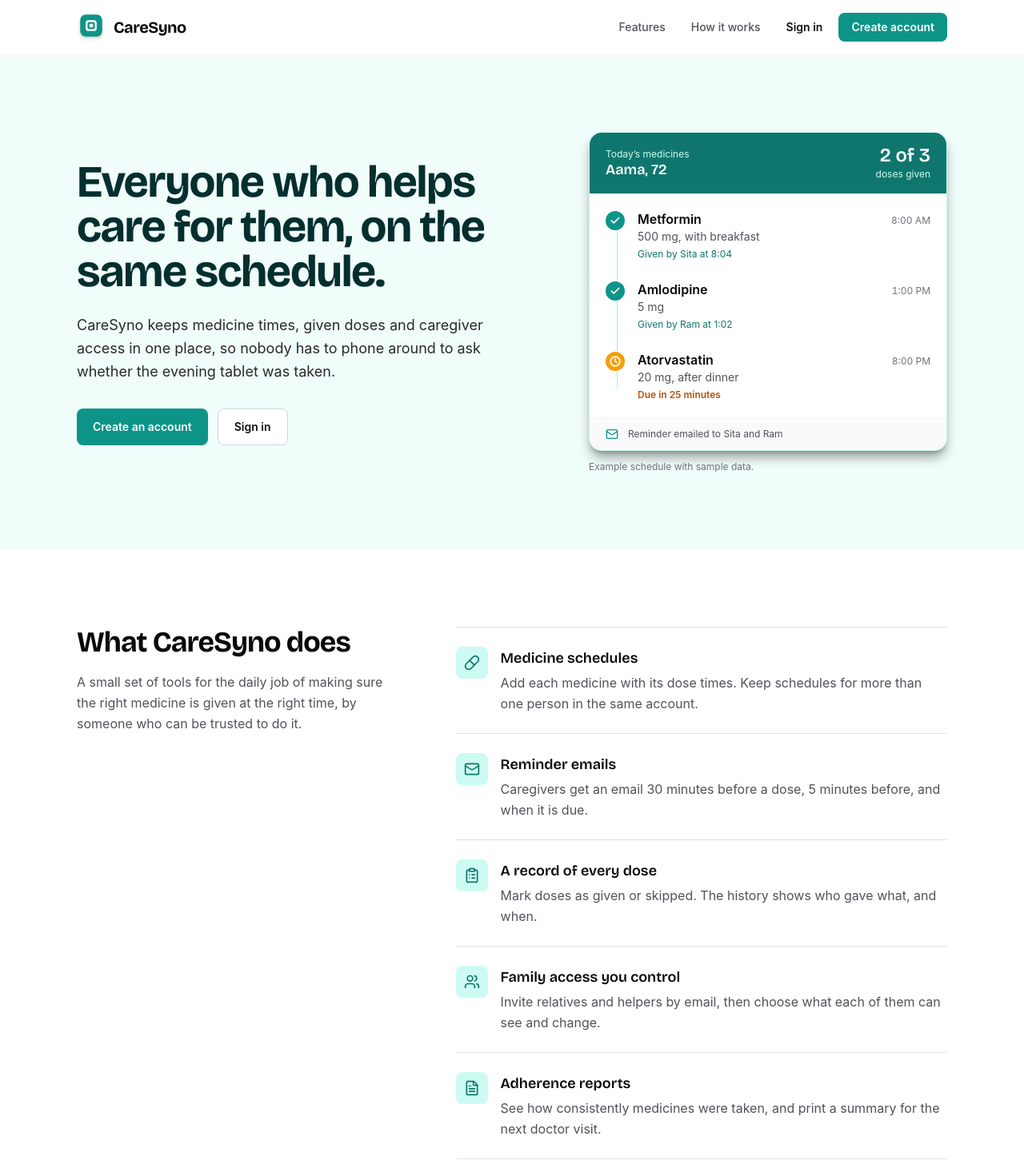
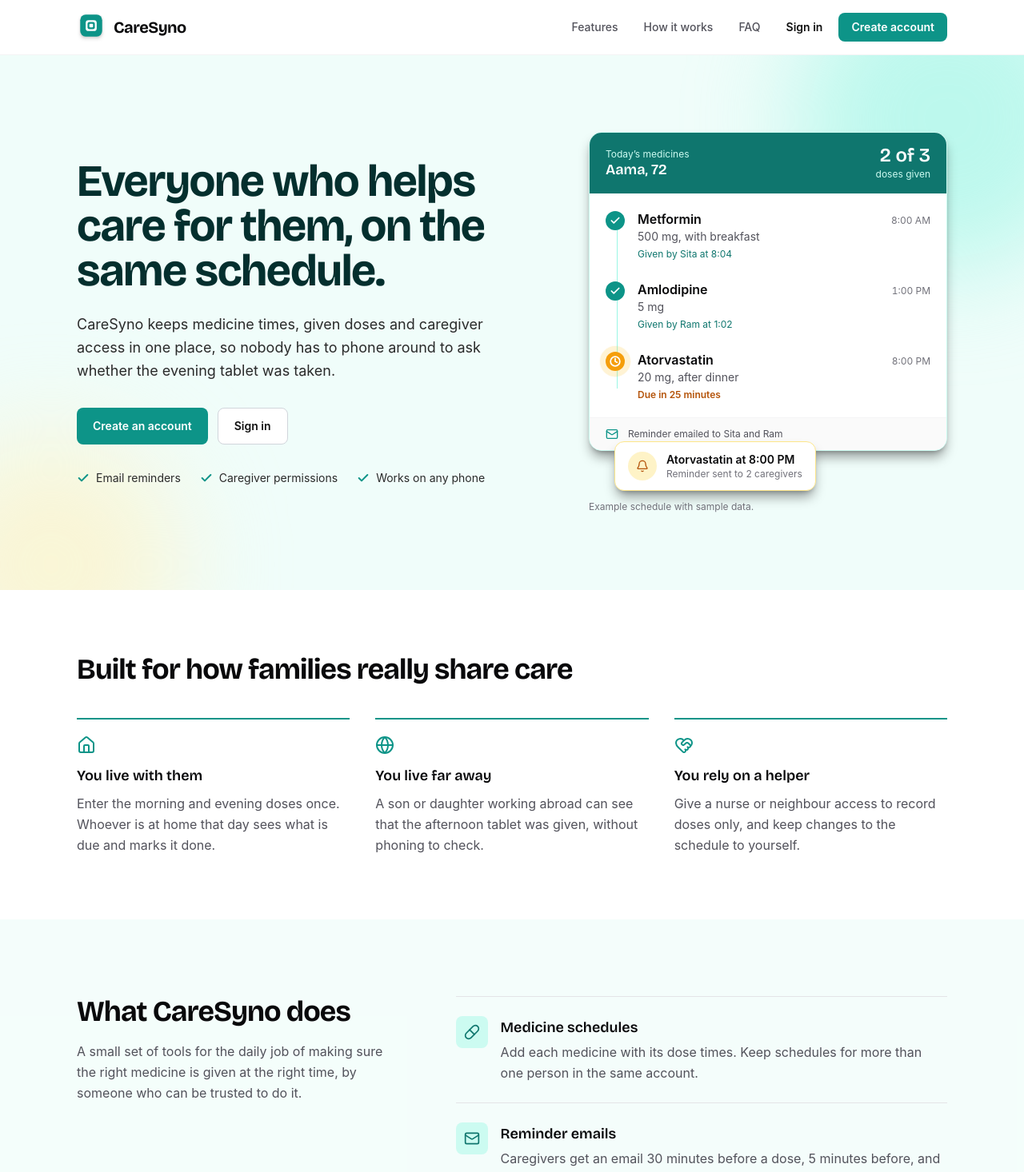
Before and after one commit to Sunil-Phuyal/Care-Syno, a React (Vite) app in the folder CareSyncFE/: page / in a window 1280 px wide. Shown: the top 1466 px of the page at 80% size. Built offline with nearby package versions, Linux system fonts and the light colour scheme; no server answers.

Commit message:
Safer security wording, improved landing page

```diff
--- a/CareSyncFE/src/components/layout/DashboardLayout.tsx
+++ b/CareSyncFE/src/components/layout/DashboardLayout.tsx
@@ -281,8 +281,8 @@ function SidebarContent({ onNavigate }: { onNavigate: (path: string) => void })
             </svg>
           </div>
           <div>
-            <p className="text-xs font-semibold text-gray-900 dark:text-gray-50">HIPAA Compliant</p>
-            <p className="text-xs text-gray-500 dark:text-gray-400">Your data is secure</p>
+            <p className="text-xs font-semibold text-gray-900 dark:text-gray-50">Private & Secure</p>
+            <p className="text-xs text-gray-500 dark:text-gray-400">Shared only with your care team</p>
           </div>
         </div>
       </div>
--- a/CareSyncFE/src/pages/Landing.tsx
+++ b/CareSyncFE/src/pages/Landing.tsx
@@ -2,7 +2,7 @@
 // Public home page for CareSyno. Logged-in users are sent straight to the dashboard.
 
 import { Link, Navigate } from 'react-router-dom';
-import { Check, Clock, Mail, ClipboardList, Users, FileText, Pill } from 'lucide-react';
+import { Bell, Check, ChevronDown, ClipboardList, Clock, FileText, Globe, HeartHandshake, Home, Mail, Pill, Users } from 'lucide-react';
 import { useAuth } from '../context/AuthContext';
 import { storage } from '../utils/storage';
 import careSyncLogo from '../assets/careSyncLogo.svg?url';
@@ -33,7 +33,7 @@ const DOSES: Dose[] = [
 
 function DayTimeline() {
   return (
-    <figure className="w-full max-w-md">
+    <figure className="relative w-full max-w-md">
       <div className="overflow-hidden rounded-2xl border border-primary-100 bg-white shadow-lg dark:border-gray-700 dark:bg-gray-800">
         <div className="flex items-center justify-between bg-primary-700 px-5 py-4 text-white dark:bg-primary-800">
           <div>
@@ -93,11 +93,19 @@ function DayTimeline() {
           Reminder emailed to Sita and Ram
         </div>
       </div>
+      <div className="-mt-3 ml-8 hidden w-fit items-center gap-3 rounded-xl border border-warning-200 bg-white px-4 py-3 shadow-lg dark:border-warning-700 dark:bg-gray-800 lg:relative lg:z-10 lg:flex">
+        <span className="flex h-9 w-9 items-center justify-center rounded-full bg-warning-100 text-warning-700 dark:bg-warning-900/50 dark:text-warning-300">
+          <Bell className="h-4 w-4" aria-hidden="true" />
+        </span>
+        <div>
+          <p className="text-sm font-semibold text-gray-900 dark:text-gray-50">Atorvastatin at 8:00 PM</p>
+          <p className="text-xs text-gray-500 dark:text-gray-400">Reminder sent to 2 caregivers</p>
+        </div>
+      </div>
       <figcaption className="mt-3 text-xs text-gray-500 dark:text-gray-400">Example schedule with sample data.</figcaption>
     </figure>
   );
 }
-
 /* ------------------------------------------------------------------ */
 /* Permissions visual                                                  */
 /* ------------------------------------------------------------------ */
@@ -177,6 +185,43 @@ const FEATURES = [
   },
 ];
 
+const SCENARIOS = [
+  {
+    icon: Home,
+    title: 'You live with them',
+    text: 'Enter the morning and evening doses once. Whoever is at home that day sees what is due and marks it done.',
+  },
+  {
+    icon: Globe,
+    title: 'You live far away',
+    text: 'A son or daughter working abroad can see that the afternoon tablet was given, without phoning to check.',
+  },
+  {
+    icon: HeartHandshake,
+    title: 'You rely on a helper',
+    text: 'Give a nurse or neighbour access to record doses only, and keep changes to the schedule to yourself.',
+  },
+];
+
+const FAQ = [
+  {
+    q: 'Who can see my family\u2019s information?',
+    a: 'Only you and the caregivers you invite. Each caregiver gets just the permissions you choose for them.',
+  },
+  {
+    q: 'Does a caregiver need to install anything?',
+    a: 'No. They get an email invitation, set a password, and sign in from any browser, including a phone.',
+  },
+  {
+    q: 'Will I get reminders if the page is closed?',
+    a: 'Yes. Reminder emails go out whether or not the app is open. Browser notifications are optional and can be switched on in settings.',
+  },
+  {
+    q: 'Does CareSyno give medical advice?',
+    a: 'No. It records and reminds what a doctor or pharmacist has prescribed. Always follow the prescription and ask a professional if you are unsure.',
+  },
+];
+
 const STEPS = [
   { title: 'Add the person you care for', text: 'Create your account and add their profile.' },
   { title: 'Enter their medicines and times', text: 'Set the dose times once. CareSyno tracks the rest of the day.' },
@@ -207,7 +252,7 @@ export function Landing() {
       </a>
 
       {/* Top bar */}
-      <header className="border-b border-gray-100 dark:border-gray-800">
+      <header className="sticky top-0 z-40 border-b border-gray-100 bg-white/85 backdrop-blur dark:border-gray-800 dark:bg-gray-900/85">
         <div className="mx-auto flex max-w-6xl items-center justify-between px-5 py-4 sm:px-8">
           <Link to="/" className={`flex items-center gap-2.5 rounded-lg ${FOCUS}`}>
             <img src={careSyncLogo} alt="" className="h-9 w-9" />
@@ -226,6 +271,12 @@ export function Landing() {
               className={`hidden rounded-lg px-3 py-2 text-sm font-medium text-gray-600 hover:text-gray-900 dark:text-gray-300 dark:hover:text-white sm:inline-block ${FOCUS}`}
             >
               How it works
+            </a>
+            <a
+              href="#faq"
+              className={`hidden rounded-lg px-3 py-2 text-sm font-medium text-gray-600 hover:text-gray-900 dark:text-gray-300 dark:hover:text-white md:inline-block ${FOCUS}`}
+            >
+              FAQ
             </a>
             {hasSession ? (
               <Link to="/dashboard" className={`${BTN_PRIMARY} !px-4 !py-2`}>
@@ -250,8 +301,10 @@ export function Landing() {
 
       <main id="main">
         {/* Hero */}
-        <section className="bg-primary-50 dark:bg-gray-800/40">
-          <div className="mx-auto grid max-w-6xl items-center gap-12 px-5 py-14 sm:px-8 lg:grid-cols-[1.1fr_0.9fr] lg:gap-16 lg:py-24">
+        <section className="relative overflow-hidden bg-primary-50 dark:bg-gray-800/40">
+          <div aria-hidden="true" className="pointer-events-none absolute -right-24 -top-28 h-96 w-96 rounded-full bg-primary-200/60 blur-3xl dark:bg-primary-800/25" />
+          <div aria-hidden="true" className="pointer-events-none absolute -bottom-32 -left-24 h-80 w-80 rounded-full bg-warning-100/70 blur-3xl dark:bg-warning-900/10" />
+          <div className="relative mx-auto grid max-w-6xl items-center gap-12 px-5 py-14 sm:px-8 lg:grid-cols-[1.1fr_0.9fr] lg:gap-16 lg:py-24">
             <div>
               <h1 className="font-display text-4xl font-bold leading-[1.08] tracking-tight text-primary-950 dark:text-gray-50 sm:text-5xl lg:text-[3.5rem]">
                 Everyone who helps care for them, on the same schedule.
@@ -260,14 +313,22 @@ export function Landing() {
                 CareSyno keeps medicine times, given doses and caregiver access in one place, so nobody has to
                 phone around to ask whether the evening tablet was taken.
               </p>
-              <div className="mt-8 flex flex-wrap gap-3">
-                <Link to="/register" className={BTN_PRIMARY}>
+              <div className="mt-8 flex flex-col gap-3 sm:flex-row">
+                <Link to="/register" className={`${BTN_PRIMARY} w-full sm:w-auto`}>
                   Create an account
                 </Link>
-                <Link to="/login" className={BTN_SECONDARY}>
+                <Link to="/login" className={`${BTN_SECONDARY} w-full sm:w-auto`}>
                   Sign in
                 </Link>
               </div>
+              <ul className="mt-8 flex flex-wrap gap-x-6 gap-y-2 text-sm text-gray-700 dark:text-gray-300">
+                {['Email reminders', 'Caregiver permissions', 'Works on any phone'].map((t) => (
+                  <li key={t} className="flex items-center gap-2">
+                    <Check className="h-4 w-4 text-primary-600 dark:text-primary-400" strokeWidth={3} aria-hidden="true" />
+                    {t}
+                  </li>
+                ))}
+              </ul>
             </div>
 
             <div className="flex justify-center lg:justify-end">
@@ -276,8 +337,26 @@ export function Landing() {
           </div>
         </section>
 
+        {/* Who it is for */}
+        <section>
+          <div className="mx-auto max-w-6xl px-5 py-16 sm:px-8 lg:py-20">
+            <h2 className="max-w-2xl font-display text-3xl font-bold tracking-tight sm:text-4xl">
+              Built for how families really share care
+            </h2>
+            <div className="mt-10 grid gap-8 md:grid-cols-3">
+              {SCENARIOS.map(({ icon: Icon, title, text }) => (
+                <div key={title} className="border-t-2 border-primary-600 pt-5 dark:border-primary-500">
+                  <Icon className="h-6 w-6 text-primary-600 dark:text-primary-400" aria-hidden="true" />
+                  <h3 className="mt-3 font-display text-lg font-semibold">{title}</h3>
+                  <p className="mt-2 leading-relaxed text-gray-600 dark:text-gray-400">{text}</p>
+                </div>
+              ))}
+            </div>
+          </div>
+        </section>
+
         {/* Features */}
-        <section id="features" className="scroll-mt-4">
+        <section id="features" className="scroll-mt-16 bg-primary-50/70 dark:bg-gray-800/30">
           <div className="mx-auto grid max-w-6xl gap-10 px-5 py-16 sm:px-8 lg:grid-cols-[0.8fr_1.2fr] lg:gap-16 lg:py-24">
             <div className="lg:sticky lg:top-8 lg:self-start">
               <h2 className="font-display text-3xl font-bold tracking-tight sm:text-4xl">
@@ -306,7 +385,7 @@ export function Landing() {
         </section>
 
         {/* Permissions */}
-        <section className="bg-primary-50 dark:bg-gray-800/40">
+        <section>
           <div className="mx-auto grid max-w-6xl items-center gap-10 px-5 py-16 sm:px-8 lg:grid-cols-2 lg:gap-16 lg:py-24">
             <div>
               <h2 className="font-display text-3xl font-bold tracking-tight sm:text-4xl">
@@ -322,7 +401,7 @@ export function Landing() {
         </section>
 
         {/* How it works */}
-        <section id="how-it-works" className="scroll-mt-4">
+        <section id="how-it-works" className="scroll-mt-16 bg-primary-50/70 dark:bg-gray-800/30">
           <div className="mx-auto max-w-6xl px-5 py-16 sm:px-8 lg:py-24">
             <h2 className="font-display text-3xl font-bold tracking-tight sm:text-4xl">Set up in three steps</h2>
             <ol className="mt-10 grid gap-8 md:grid-cols-3">
@@ -341,6 +420,24 @@ export function Landing() {
           </div>
         </section>
 
+        {/* FAQ */}
+        <section id="faq" className="scroll-mt-16">
+          <div className="mx-auto grid max-w-6xl gap-10 px-5 py-16 sm:px-8 lg:grid-cols-[0.8fr_1.2fr] lg:gap-16 lg:py-24">
+            <h2 className="font-display text-3xl font-bold tracking-tight sm:text-4xl">Common questions</h2>
+            <div className="divide-y divide-gray-200 border-y border-gray-200 dark:divide-gray-700 dark:border-gray-700">
+              {FAQ.map((f) => (
+                <details key={f.q} className="group py-5">
+                  <summary className={`flex cursor-pointer list-none items-center justify-between gap-4 rounded font-semibold [&::-webkit-details-marker]:hidden ${FOCUS}`}>
+                    {f.q}
+                    <ChevronDown className="h-5 w-5 flex-shrink-0 text-gray-500 transition-transform group-open:rotate-180" aria-hidden="true" />
+                  </summary>
+                  <p className="mt-3 leading-relaxed text-gray-600 dark:text-gray-400">{f.a}</p>
+                </details>
+              ))}
+            </div>
+          </div>
+        </section>
+
         {/* Closing call to action */}
         <section className="bg-primary-800 dark:bg-primary-900">
           <div className="mx-auto flex max-w-6xl flex-col items-start justify-between gap-6 px-5 py-14 sm:px-8 md:flex-row md:items-center">
@@ -350,7 +447,7 @@ export function Landing() {
             <div className="flex flex-wrap gap-3">
               <Link
                 to="/register"
-                className="inline-flex items-center justify-center rounded-lg bg-white px-5 py-3 text-sm font-semibold text-primary-800 transition-colors hover:bg-primary-50 focus-visible:outline-none focus-visible:ring-2 focus-visible:ring-white focus-visible:ring-offset-2 focus-visible:ring-offset-primary-800"
+                className={`inline-flex items-center justify-center rounded-lg bg-white px-5 py-3 text-sm font-semibold text-primary-800 transition-colors hover:bg-primary-50 focus-visible:outline-none focus-visible:ring-2 focus-visible:ring-white focus-visible:ring-offset-2 focus-visible:ring-offset-primary-800`}
               >
                 Create an account
               </Link>
@@ -372,6 +469,11 @@ export function Landing() {
             <span className="font-display font-semibold text-gray-800 dark:text-gray-200">CareSyno</span>
             <span>&copy; 2026</span>
           </div>
+          <nav aria-label="Footer" className="flex gap-5">
+            <Link to="/login" className="hover:text-gray-800 dark:hover:text-gray-200">Sign in</Link>
+            <Link to="/register" className="hover:text-gray-800 dark:hover:text-gray-200">Create account</Link>
+            <a href="#faq" className="hover:text-gray-800 dark:hover:text-gray-200">FAQ</a>
+          </nav>
           <p className="max-w-md">
             If the site has been idle, the first page can take about a minute to respond while the server wakes up.
           </p>
--- a/CareSyncFE/src/pages/auth/AcceptInvite.tsx
+++ b/CareSyncFE/src/pages/auth/AcceptInvite.tsx
@@ -41,8 +41,8 @@ function LeftPanel() {
           </svg>
         </div>
         <div>
-          <p className="text-sm font-semibold text-gray-900 dark:text-gray-50">HIPAA Compliant & Secure</p>
-          <p className="text-xs text-gray-500 dark:text-gray-400">Enterprise-grade security for your family's healthcare data</p>
+          <p className="text-sm font-semibold text-gray-900 dark:text-gray-50">Private & Secure</p>
+          <p className="text-xs text-gray-500 dark:text-gray-400">Only the people you invite can see your family's health information</p>
         </div>
       </div>
     </div>
--- a/CareSyncFE/src/pages/auth/ForgotPassword.tsx
+++ b/CareSyncFE/src/pages/auth/ForgotPassword.tsx
@@ -21,7 +21,7 @@ function LeftPanel() {
         </p>
         <ul className="space-y-4">
           {[
-            'Secure encrypted reset link sent to your email',
+            'Reset link sent to your email',
             'Link expires in 24 hours for your safety',
             'One-time use link — cannot be reused',
             'Your account stays protected throughout',
@@ -42,8 +42,8 @@ function LeftPanel() {
           </svg>
         </div>
         <div>
-          <p className="text-sm font-semibold text-gray-900 dark:text-gray-50">HIPAA Compliant & Secure</p>
-          <p className="text-xs text-gray-500 dark:text-gray-400">Enterprise-grade security for your family's healthcare data</p>
+          <p className="text-sm font-semibold text-gray-900 dark:text-gray-50">Private & Secure</p>
+          <p className="text-xs text-gray-500 dark:text-gray-400">Only the people you invite can see your family's health information</p>
         </div>
       </div>
     </div>
--- a/CareSyncFE/src/pages/auth/Login.tsx
+++ b/CareSyncFE/src/pages/auth/Login.tsx
@@ -45,8 +45,8 @@ function LeftPanel() {
           </svg>
         </div>
         <div>
-          <p className="text-sm font-semibold text-gray-900 dark:text-gray-50">HIPAA Compliant & Secure</p>
-          <p className="text-xs text-gray-500 dark:text-gray-400">Enterprise-grade security for your family's healthcare data</p>
+          <p className="text-sm font-semibold text-gray-900 dark:text-gray-50">Private & Secure</p>
+          <p className="text-xs text-gray-500 dark:text-gray-400">Only the people you invite can see your family's health information</p>
         </div>
       </div>
     </div>
--- a/CareSyncFE/src/pages/auth/Register.tsx
+++ b/CareSyncFE/src/pages/auth/Register.tsx
@@ -48,8 +48,8 @@ function LeftPanel() {
           </svg>
         </div>
         <div>
-          <p className="text-sm font-semibold text-gray-900 dark:text-gray-50">HIPAA Compliant & Secure</p>
-          <p className="text-xs text-gray-500 dark:text-gray-400">Enterprise-grade security for your family's healthcare data</p>
+          <p className="text-sm font-semibold text-gray-900 dark:text-gray-50">Private & Secure</p>
+          <p className="text-xs text-gray-500 dark:text-gray-400">Only the people you invite can see your family's health information</p>
         </div>
       </div>
     </div>
--- a/CareSyncFE/src/pages/auth/ResetPassword.tsx
+++ b/CareSyncFE/src/pages/auth/ResetPassword.tsx
@@ -42,8 +42,8 @@ function LeftPanel() {
           </svg>
         </div>
         <div>
-          <p className="text-sm font-semibold text-gray-900 dark:text-gray-50">HIPAA Compliant & Secure</p>
-          <p className="text-xs text-gray-500 dark:text-gray-400">Enterprise-grade security for your family's healthcare data</p>
+          <p className="text-sm font-semibold text-gray-900 dark:text-gray-50">Private & Secure</p>
+          <p className="text-xs text-gray-500 dark:text-gray-400">Only the people you invite can see your family's health information</p>
         </div>
       </div>
     </div>
```
